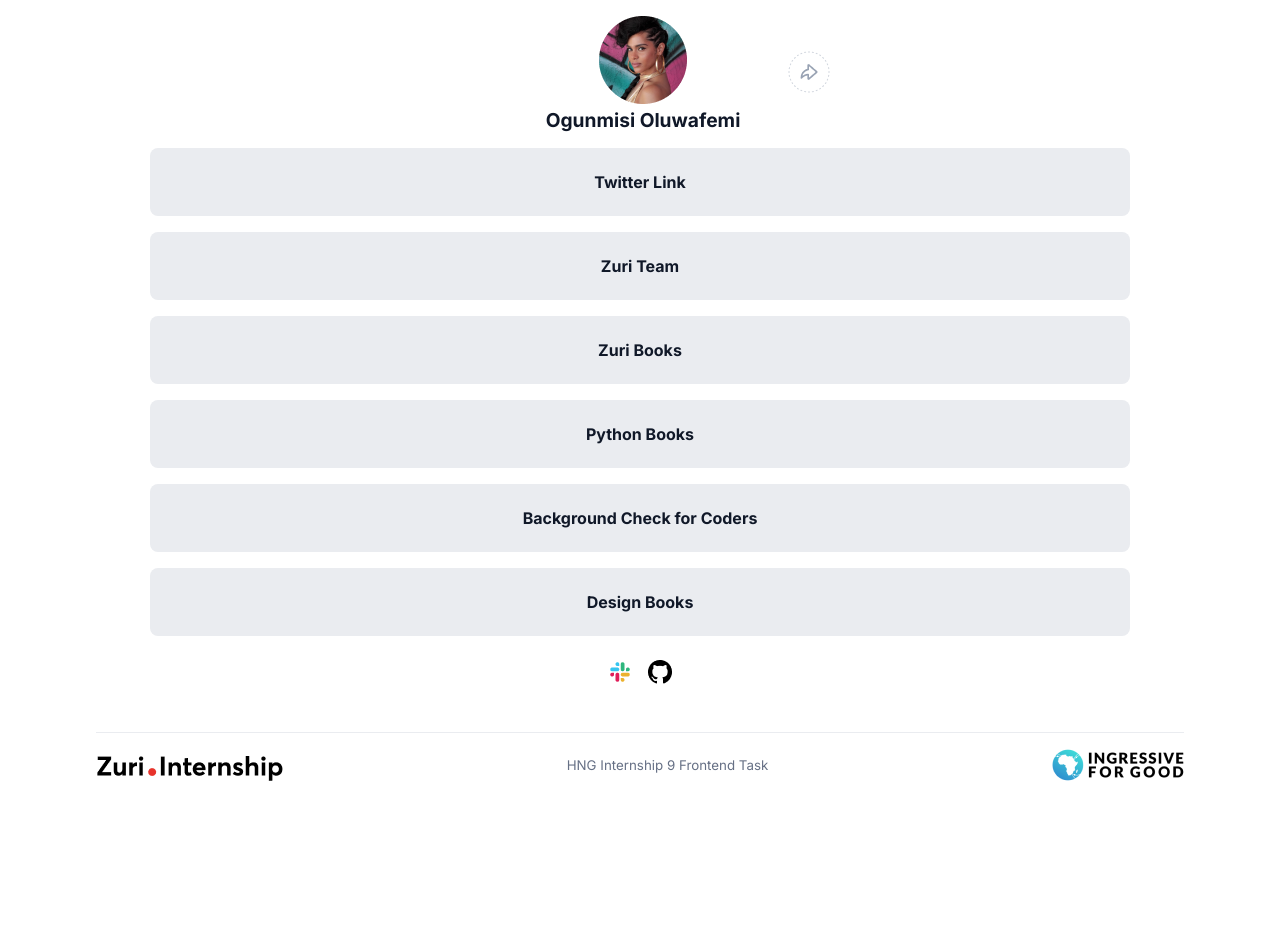
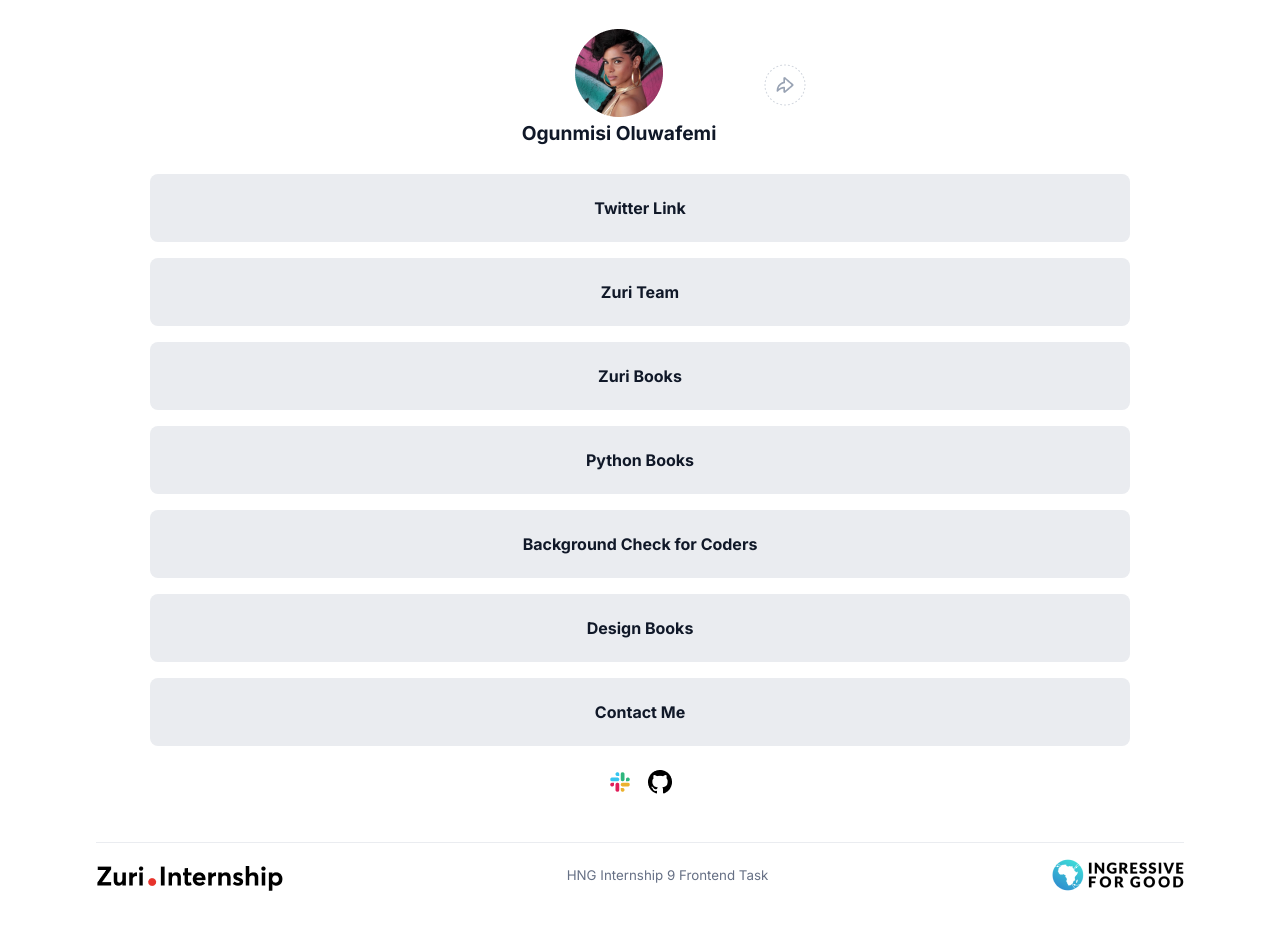
Before and after one commit to OgunmisiM/Hng-Linktree-Clone, a React (Create React App) app: page / in a window 1280 px wide. Shown: the top 930 px of the page. Before the commit the page ends 816 px from the top, so only its background shows below. Built offline with nearby package versions, Linux system fonts and the light colour scheme.

Commit message:
refactor:arrange a new file structure

```diff
--- a/package.json
+++ b/package.json
@@ -8,6 +8,7 @@
     "@testing-library/user-event": "^13.5.0",
     "react": "^18.2.0",
     "react-dom": "^18.2.0",
+    "react-hook-form": "^7.39.1",
     "react-router": "^6.4.2",
     "react-router-dom": "^6.4.2",
     "react-scripts": "5.0.1",
--- a/src/App.js
+++ b/src/App.js
@@ -1,70 +1,17 @@
 import './App.css';
-import profilePicture from './assets/profile__img.png';
-import share from './assets/share_button.png';
-import option from './assets/mobile_Avatar share button.png';
-import github from './assets/github-icon.png';
-import I4G from './assets/I4G.png';
-import zuri from './assets/zuri_logo.png';
-import slack from './assets/slack.png';
-import hover from './assets/hover.png';
+import Contact from './components/contact';
+import { Link } from "react-router-dom";
+import Header from './components/Header';
+import Footer from './components/Footer';
+import Links from './components/Links';
 
 function App() {
-  const zuriDesign = 'https://books.zuri.team/design-rules';
-  const zuriBooks = 'http://books.zuri.team/python-for-beginners?ref_id=ogunmisim';
-  const zuri_Btn = 'https://training.zuri.team/';
-  const pitch = 'https://background.zuri.team/';
-  const twitter = 'https://twitter.com/ogunmisim';
 
   return (
     <>
-      <header>
-        <div className='profile'>
-          <img src={profilePicture} alt='profile' id='profile__img' />
-          <img src={hover} alt='profile' id='profile__img' className='hover' />
-          <a href={twitter} id='twitter'>
-            Ogunmisi Oluwafemi
-          </a>
-          <h1 className='hidden' id='slack'>
-            Ogunmisi Oluwafemi
-          </h1>
-        </div>
-        <div className='share'>
-          <img src={share} alt='share' className='share_icon' />
-          <img src={option} alt='option' className='option_icon' />
-        </div>
-      </header>
-
-      <main className='container'>
-        <div className='buttons'>
-          <a href={twitter} id='twitter'>
-            Twitter Link
-          </a>
-          <a href={zuri_Btn} id='btn__zuri'>
-            Zuri Team
-          </a>
-          <a href={zuriBooks} id='books'>
-            Zuri Books
-          </a>
-          <a href={zuriBooks} id='book__python'>
-            Python Books
-          </a>
-          <a href={pitch} id='pitch'>
-            Background Check for Coders
-          </a>
-          <a href={zuriDesign} id='book__design'>
-            Design Books
-          </a>
-        </div>
-        <div className='icons'>
-          <img src={slack} alt='slack' />
-          <img src={github} alt='github' />
-        </div>
-      </main>
-      <footer>
-        <img src={zuri} alt='zuri logo' />
-        <small>HNG Internship 9 Frontend Task</small>
-        <img src={I4G} alt='I4G logo' />
-      </footer>
+      <Header />
+      <Links />
+      <Footer />
     </>
   );
 }
--- /dev/null
+++ b/src/components/Footer.js
@@ -0,0 +1,14 @@
+import I4G from '../assets/I4G.png';
+import zuri from '../assets/zuri_logo.png';
+
+const Footer = () => {
+  return (
+    <footer>
+      <img src={zuri} alt='zuri logo' />
+      <small>HNG Internship 9 Frontend Task</small>
+      <img src={I4G} alt='I4G logo' />
+    </footer>
+  );
+};
+
+export default Footer;
--- /dev/null
+++ b/src/components/Header.js
@@ -0,0 +1,29 @@
+import profilePicture from '../assets/profile__img.png';
+import share from '../assets/share_button.png';
+import option from '../assets/mobile_Avatar share button.png';
+import hover from '../assets/hover.png';
+
+const Header = () => {
+  const twitter = 'https://twitter.com/OgunmisiM';
+
+  return (
+    <header>
+      <div className='profile'>
+        <img src={profilePicture} alt='profile' id='profile__img' />
+        <img src={hover} alt='profile' id='profile__img' className='hover' />
+        <a href={twitter} id='twitter'>
+          Ogunmisi Oluwafemi
+        </a>
+        <h1 className='hidden' id='slack'>
+          Ogunmisi Oluwafemi
+        </h1>
+      </div>
+      <div className='share'>
+        <img src={share} alt='share' className='share_icon' />
+        <img src={option} alt='option' className='option_icon' />
+      </div>
+    </header>
+  );
+}
+
+export default Header;
--- /dev/null
+++ b/src/components/Links.js
@@ -0,0 +1,47 @@
+import slack from '../assets/slack.png';
+import github from '../assets/github-icon.png';
+import { Link } from 'react-router-dom';
+
+const Links = () => {
+  const zuriDesign = 'https://books.zuri.team/design-rules';
+  const pythonBooks = 'https://books.zuri.team/python-for-beginners?ref_id=ogunmisim';
+  const zuriBooks = 'http://books.zuri.team'
+  const zuri_Btn = 'https://training.zuri.team/';
+  const pitch = 'https://background.zuri.team/';
+  const twitter = 'https://twitter.com/ogunmisim';
+
+
+  return (
+    <main className='container'>
+      <div className='buttons'>
+        <a href={twitter} id='twitter'>
+          Twitter Link
+        </a>
+        <a href={zuri_Btn} id='btn__zuri'>
+          Zuri Team
+        </a>
+        <a href={zuriBooks} id='books'>
+          Zuri Books
+        </a>
+        <a href={pythonBooks} id='book__python'>
+          Python Books
+        </a>
+        <a href={pitch} id='pitch'>
+          Background Check for Coders
+        </a>
+        <a href={zuriDesign} id='book__design'>
+          Design Books
+        </a>
+
+        <Link to={"/contact"} id='contact'> Contact Me </Link>
+
+      </div>
+      <div className='icons'>
+        <img src={slack} alt='slack' />
+        <img src={github} alt='github' />
+      </div>
+    </main>
+  );
+};
+
+export default Links;
--- a/src/index.css
+++ b/src/index.css
@@ -80,7 +80,7 @@
 }
 
 .share_icon {
-  margin-left: 3rem;
+  margin: 3rem;
 }
 
 .icons {
@@ -113,9 +113,15 @@
     width: 95%;
   }
 
-  footer,
   .share_icon {
     display: none;
+  }
+  footer {
+    display: flex;
+    flex-direction: column;
+    justify-content: space-between;
+    align-items: flex-start;
+    width: 90%;
   }
 
   .option_icon {
```
Also changed, not shown: src/components/contact.js (added), 1 other file (tests, documents, lock files or other folders).
